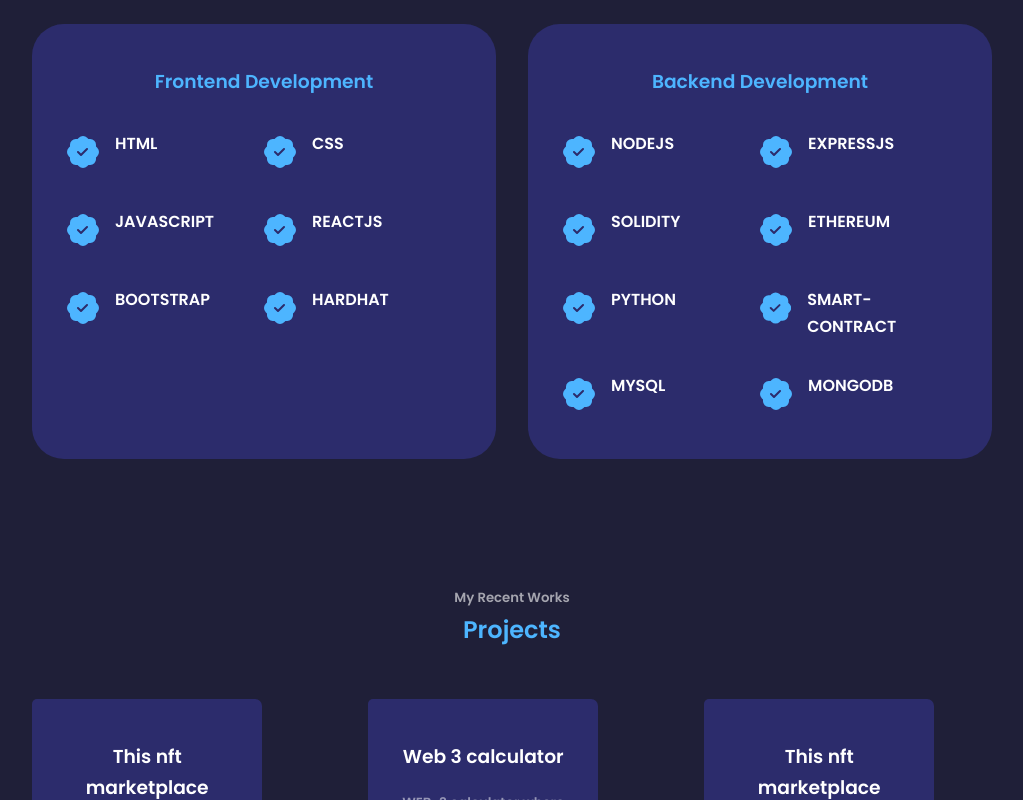
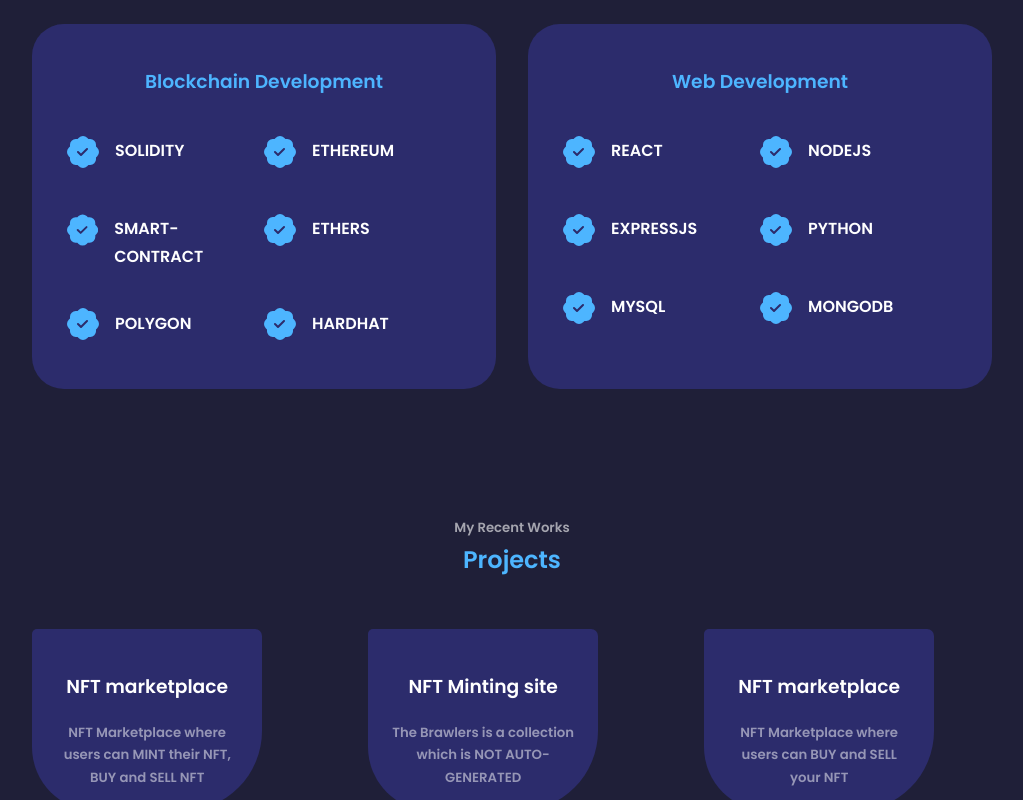
Before and after one commit to NagoriMustakim/React-Portfolio, a React (Create React App) app: page / in a window 1280 px wide. Shown: the part 3380-4180 px from the top of the page, without its empty margins (128-1151 px from the left). Built offline with nearby package versions, Linux system fonts and the light colour scheme; the HTML template or start-up script is replaced by a standard one.

Commit message:
footer-experence

```diff
--- a/src/components/Project/Project.jsx
+++ b/src/components/Project/Project.jsx
@@ -17,7 +17,7 @@
       <div className="container project__container">
         <div className="test">
         <article className='project__item'>
-          <h3>This nft marketplace</h3>
+          <h3>NFT marketplace</h3>
           <h5>NFT Marketplace where users can MINT their NFT, BUY and SELL NFT</h5>
           <div className="project-img">
 
@@ -31,20 +31,19 @@
         </article>
         </div>
         <article className='project__item'>
-          <h3>Web 3 calculator</h3>
-          <h5>WEB-3 calculator where users can interact with blockchain</h5>
+          <h3>NFT Minting site</h3>
+          <h5>The Brawlers is a collection which is NOT AUTO-GENERATED</h5>
 
           <div className="project-img">
             <img src={textutils} alt="loading..." />
           </div>
           <div className="project-code-icon">
-            <a href="https://github.com/NagoriMustakim/web-3-calculator" rel="noreferrer" className='' target='_blank'><RiCodeBoxFill/></a>
-            <a href="https://nagorimustakim.github.io/web-3-calculator/" rel="noreferrer" className='' target='_blank'><HiPlay /></a>
+            <a href="https://thebrawlers.org/" rel="noreferrer" className='' target='_blank'><HiPlay /></a>
 
           </div>
         </article>
         <article className='project__item'>
-          <h3>This nft marketplace</h3>
+          <h3>NFT marketplace</h3>
           <h5>NFT Marketplace where users can BUY and SELL your NFT</h5>
           <div className="project-img">
             <img src={nft} alt="loading..." />
--- a/src/components/contact/Contact.jsx
+++ b/src/components/contact/Contact.jsx
@@ -34,7 +34,7 @@
             <FaWhatsapp className='icon' />
             <h4>WhatsApp</h4>
             <h5>+91 9313067765</h5>
-            <a href="https://api.whatsapp.com/send?phone+919313067765" target='_blank' rel="noreferrer">Send a message</a>
+            <a href="https://api.whatsapp.com/send?phone=919313067765&text=helo I am " target='_blank' rel="noreferrer">Send a message</a>
           </article>
         </div>
         {/* END OF CONTACT OPTION  */}
--- a/src/components/experence/Experence.css
+++ b/src/components/experence/Experence.css
@@ -31,10 +31,15 @@
 .experience__details {
     display: flex;
     gap: 1rem;
+
+}
+.experience__details h4{
+    margin-top: 0.49rem;
 }
 
 .icon {
     margin-top: 6px;
+
     color: var(--color-primary);
 }
 
--- a/src/components/experence/Experence.jsx
+++ b/src/components/experence/Experence.jsx
@@ -9,28 +9,28 @@
       <h2>&larr; My Experience  &rarr;</h2>
       <div className="container experience__container">
         <div className="experince__frontend">
-          <h3>Frontend Development</h3>
+          <h3>Blockchain Development</h3>
           <div className="experience__content">
             <article className='experience__details'>
               <BsPatchCheckFill className='icon' />
 
-              <h4>HTML</h4>
+              <h4>SOLIDITY</h4>
             </article>
             <article className='experience__details'>
               <BsPatchCheckFill className='icon' />
-              <h4>CSS</h4>
+              <h4>ETHEREUM</h4>
             </article>
             <article className='experience__details'>
               <BsPatchCheckFill className='icon' />
-              <h4>JAVASCRIPT</h4>
+              <h4>SMART-CONTRACT</h4>
             </article>
             <article className='experience__details'>
               <BsPatchCheckFill className='icon' />
-              <h4>REACTJS</h4>
+              <h4>ETHERS</h4>
             </article>
             <article className='experience__details'>
               <BsPatchCheckFill className='icon' />
-              <h4>BOOTSTRAP</h4>
+              <h4>POLYGON</h4>
             </article>
             <article className='experience__details'>
               <BsPatchCheckFill className='icon' />
@@ -39,8 +39,12 @@
           </div>
         </div>
         <div className="experince__backend">
-          <h3>Backend Development</h3>
+          <h3>Web Development</h3>
           <div className="experience__content">
+            <article className='experience__details'>
+              <BsPatchCheckFill className='icon' />
+              <h4>REACT</h4>
+            </article>
             <article className='experience__details'>
               <BsPatchCheckFill className='icon' />
               <h4>NODEJS</h4>
@@ -51,19 +55,7 @@
             </article>
             <article className='experience__details'>
               <BsPatchCheckFill className='icon' />
-              <h4>SOLIDITY</h4>
-            </article>
-            <article className='experience__details'>
-              <BsPatchCheckFill className='icon' />
-              <h4>ETHEREUM</h4>
-            </article>
-            <article className='experience__details'>
-              <BsPatchCheckFill className='icon' />
               <h4>PYTHON</h4>
-            </article>
-            <article className='experience__details'>
-              <BsPatchCheckFill className='icon' />
-              <h4>SMART-CONTRACT</h4>
             </article>
             <article className='experience__details'>
               <BsPatchCheckFill className='icon' />
--- a/src/components/footer/Footer.jsx
+++ b/src/components/footer/Footer.jsx
@@ -3,11 +3,13 @@
 export const Footer = () => {
   return (
     <section id="footer">
-      <h5>&rarr; Footer &larr;</h5>
       <h2>Mustakim</h2>
       <div className="container container__footer">
         <h4>Made with ❤  Nagori Mustakim</h4>
       </div>
+      <div className="right">
+        <h5>© Nagori Mustakim. All rigths reserved</h5>
+      </div>
     </section>
   )
 }
--- a/src/components/footer/footer.css
+++ b/src/components/footer/footer.css
@@ -1,5 +1,10 @@
 .container__footer{
     text-align: center;
-    margin-bottom: 8rem;
+    margin-bottom: 3rem;
     color: var(--color-primary);
 }
+.right{
+    margin-bottom: 5rem;
+    text-align: center;
+
+}
```
